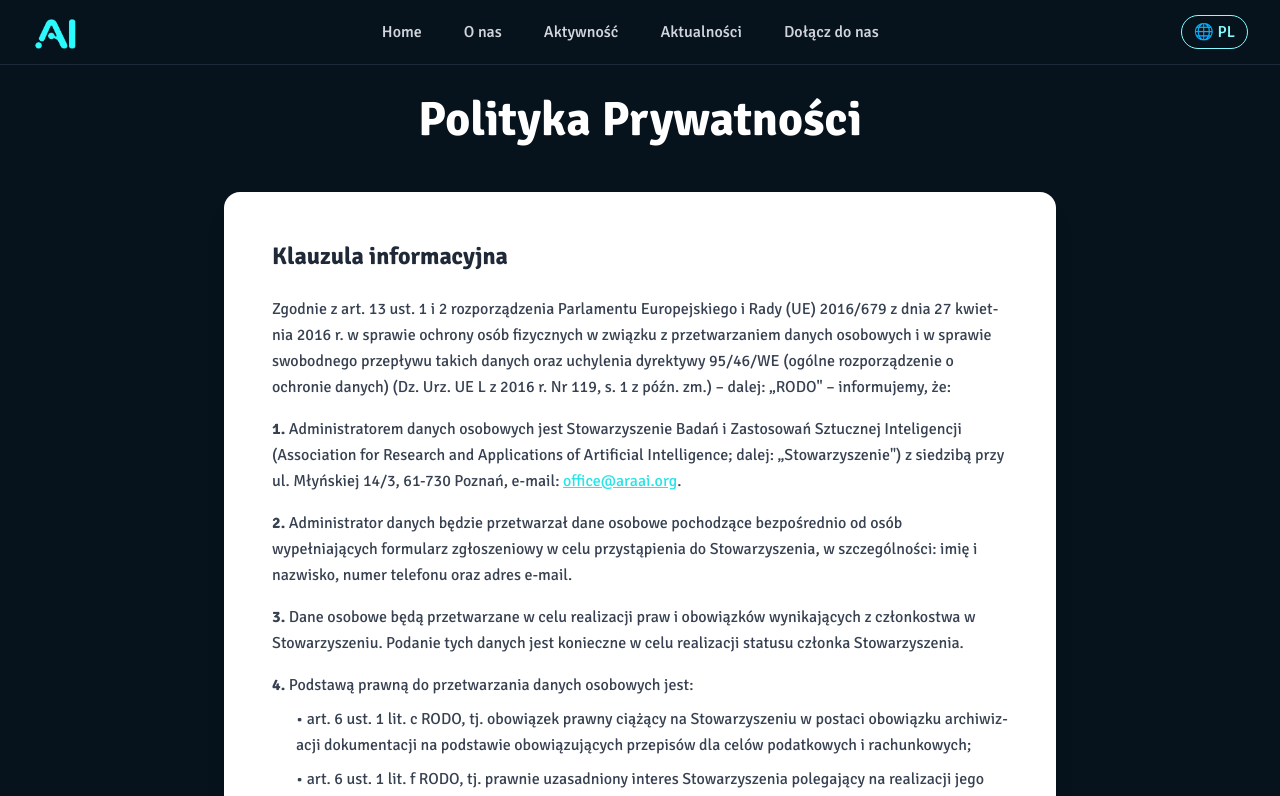
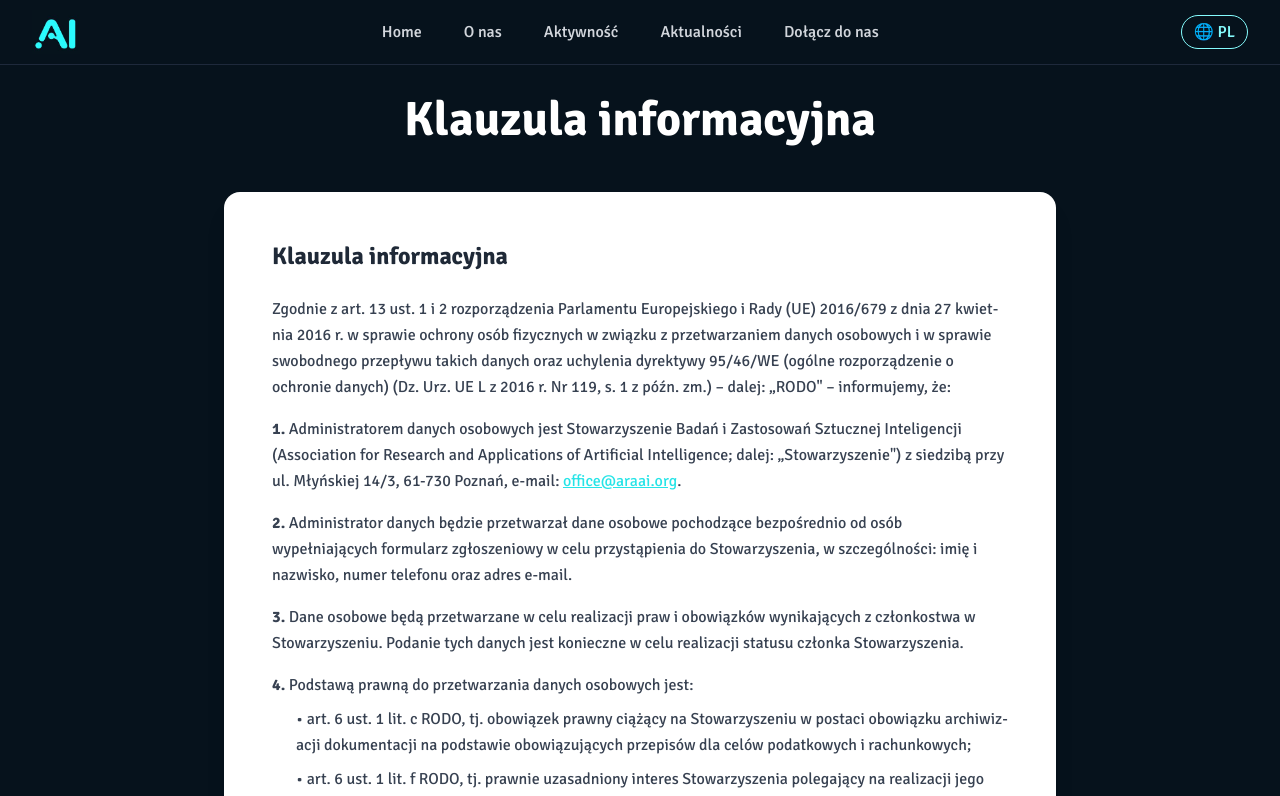
Before and after one commit to araai-eu/araai-eu.github.io, a React (Vite) app: page /polityka-prywatnosci in a window 1280 px wide. Shown: the top 796 px of the page. Built offline with nearby package versions, Linux system fonts and the light colour scheme.

Commit message:
Update Privacy Policy heading text for localization

```diff
--- a/src/pages/PrivacyPolicy.tsx
+++ b/src/pages/PrivacyPolicy.tsx
@@ -8,7 +8,7 @@ function PrivacyPolicy() {
     <div className="min-h-screen bg-dark-950 pt-24 pb-16">
       <div className="container mx-auto px-4 md:px-8 max-w-4xl">
         <h1 className="text-4xl md:text-5xl font-bold text-center mb-12 text-white">
-          {isPolish ? 'Polityka Prywatności' : 'Privacy Policy'}
+          {isPolish ? 'Klauzula informacyjna' : 'Information clause'}
         </h1>
 
         <div className="bg-white rounded-2xl shadow-xl p-8 md:p-12">
```
